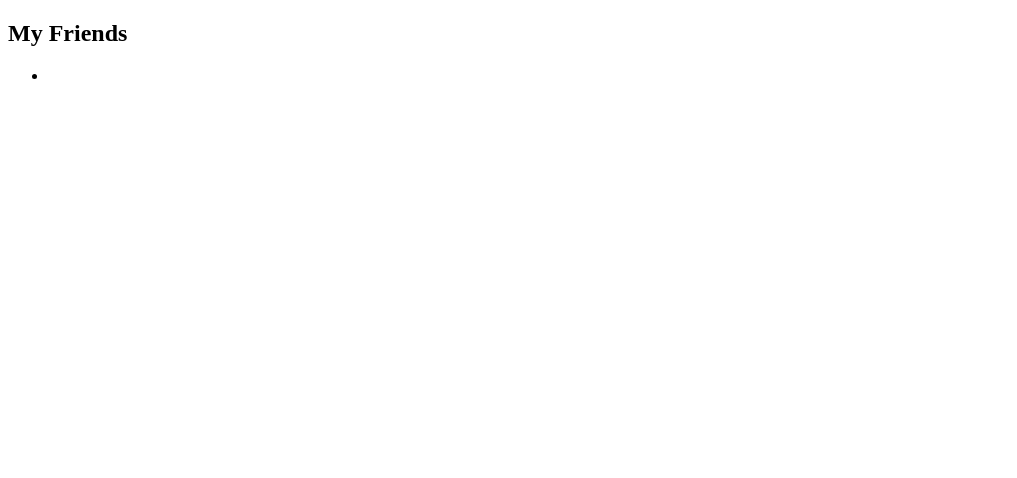
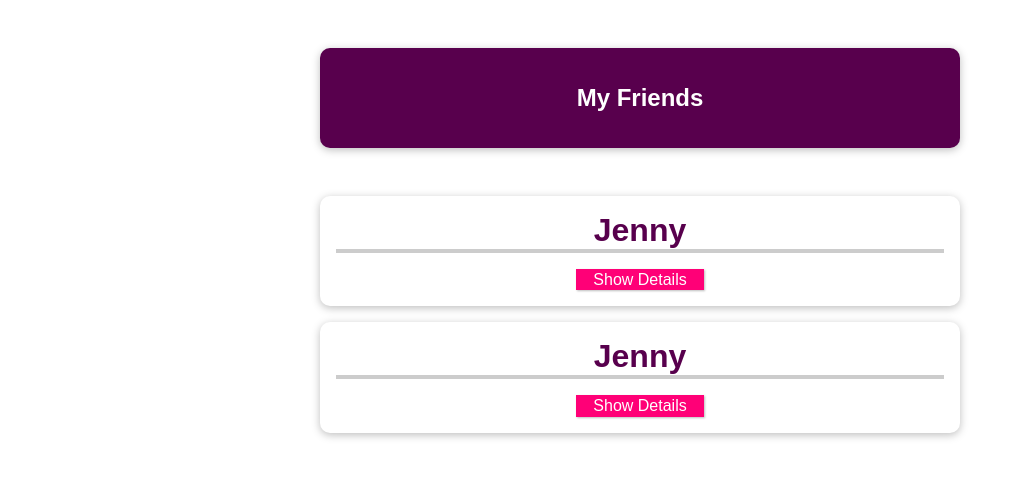
Before and after one commit to Alfredo3232/vue-test-app, a Vue app: page / in a window 1280 px wide. Shown: the top 478 px of the page, without its empty margins (0-1017 px from the left). Built offline with nearby package versions, Linux system fonts and the light colour scheme.

Commit message:
add functionality to FriendContact to show friends including CSS

```diff
--- a/src/App.vue
+++ b/src/App.vue
@@ -1,8 +1,9 @@
 <template>
   <section>
-    <h2>My Friends</h2>
+    <header><h1>My Friends</h1></header>
     <ul>
-      <li></li>
+      <friend-contact></friend-contact>
+      <friend-contact></friend-contact>
     </ul>
   </section>
 </template>
@@ -29,3 +30,69 @@
   },
 };
 </script>
+
+<style>
+* {
+  box-sizing: border-box;
+}
+
+html {
+  font-family: "Jost", sans-serif;
+}
+
+body {
+  margin: 0;
+}
+
+header {
+  box-shadow: 0 2px 8px rgba(0, 0, 0, 0.26);
+  margin: 3rem auto;
+  border-radius: 10px;
+  padding: 1rem;
+  background-color: #58004d;
+  color: white;
+  text-align: center;
+  width: 90%;
+  max-width: 40rem;
+}
+
+#app ul {
+  margin: 0;
+  padding: 0;
+  list-style: none;
+}
+
+#app li {
+  box-shadow: 0 2px 8px rgba(0, 0, 0, 0.26);
+  margin: 1rem auto;
+  border-radius: 10px;
+  padding: 1rem;
+  text-align: center;
+  width: 90%;
+  max-width: 40rem;
+}
+
+#app h2 {
+  font-size: 2rem;
+  border-bottom: 4px solid #ccc;
+  color: #58004d;
+  margin: 0 0 1rem 0;
+}
+
+#app button {
+  font: inherit;
+  cursor: pointer;
+  border: 1px solid #ff0077;
+  background-color: #ff0077;
+  color: white;
+  padding: 0.05rem 1rem;
+  box-shadow: 1px 1px 2px rgba(0, 0, 0, 0.26);
+}
+
+#app button:hover,
+#app button:active {
+  background-color: #ec3169;
+  border-color: #ec3169;
+  box-shadow: 1px 1px 4px rgba(0, 0, 0, 0.26);
+}
+</style>
--- a/src/components/FriendContact.vue
+++ b/src/components/FriendContact.vue
@@ -0,0 +1,31 @@
+<template>
+  <li>
+    <h2>{{ friend.name }}</h2>
+    <button @click="toggleDetails">Show Details</button>
+    <ul v-if="detailsAreVisible">
+      <li><strong>Phone:</strong> {{ friend.phone }}</li>
+      <li><strong>Email:</strong> {{ friend.email }}</li>
+    </ul>
+  </li>
+</template>
+
+<script>
+export default {
+  data() {
+    return {
+      detailsAreVisible: false,
+      friend: {
+        id: "jenny",
+        name: "Jenny",
+        phone: "012 3456 7890",
+        email: "jenny@localhost.com",
+      },
+    };
+  },
+  methods: {
+    toggleDetails() {
+      this.detailsAreVisible = !this.detailsAreVisible;
+    },
+  },
+};
+</script>
```
Also changed, not shown: src/main.js (+6 -1 lines).
